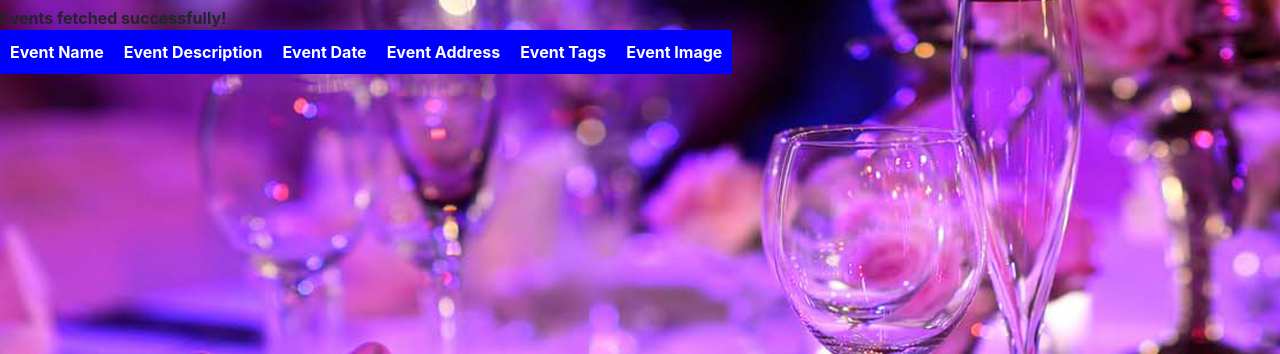
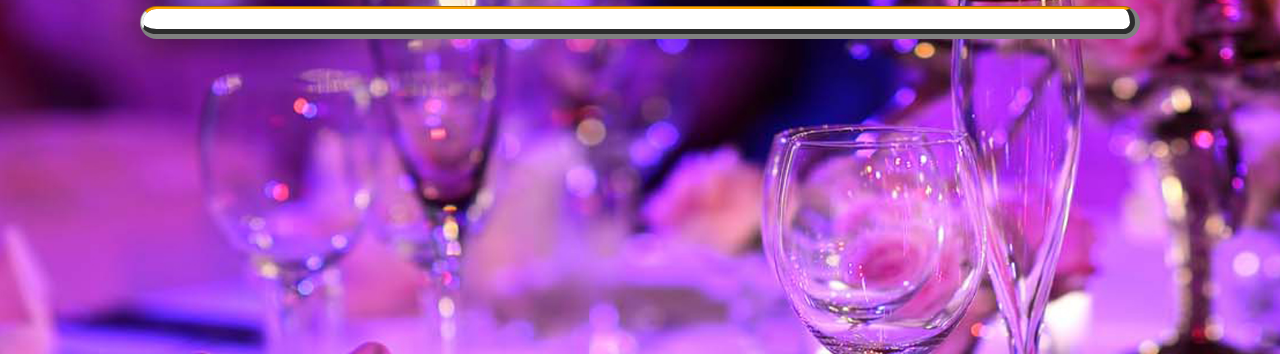
Before and after one commit to apoorvjha/Event-Recommendation-Engine, a Flask app: page /recommendations in a window 1280 px wide. Shown: the part 66-420 px from the top of the page. Run offline with Flask 3, Linux system fonts and the light colour scheme; the visitor is signed in with stand-in values (Sample User, id 1); data that the repository does not hold is empty; some libraries are stand-ins or nearby versions.

Commit message:
Updated the code.

```diff
--- a/source/app.py
+++ b/source/app.py
@@ -279,7 +279,7 @@ def addEvent():
             if response.shape[0] > 0:
                 response["eventID"] = response["Index"].apply(lambda x: Auth.get_event_id(x))
                 response = response.explode('eventID')
-                response = response[~response["eventID"].isnull()]
+                response = response[(response["eventID"] != '') & (~response["eventID"].isnull())]
                 events = response["eventID"].unique()[ : config["TOP_K"]]
                 response = response[response["eventID"].isin(events)]
                 Auth.save_recommendation(response[["eventID", "userID"]])
@@ -377,7 +377,8 @@ def viewRecommendedEvents():
                         response = response.sort_values(by = "Similarity_Score", ascending = False)
                     response["eventID"] = response["Index"].apply(lambda x: Auth.get_event_id(x))
                     response = response.explode('eventID')
-                    response = response[response["eventID"] != '']
+                    response = response[(response["eventID"] != '') & (~response["eventID"].isnull())]
+                    print(response)
                     events = response["eventID"].unique()[ : config["TOP_K"]]
                     response = response[response["eventID"].isin(events)]
                     Auth.save_recommendation(response[["eventID", "userID"]].drop_duplicates(subset = ["eventID", "userID"]))
--- a/source/static/css/index.css
+++ b/source/static/css/index.css
@@ -222,3 +222,18 @@ footer p {
     text-align: center;
     margin-top: 50px;
 }
+
+.card-grid {
+    display: flex;
+    flex-wrap: wrap;
+    gap: 20px; /* Adjust spacing between cards */
+    align-content: center;
+}
+
+.event_recommendation_card {
+    width: 300px; /* Set card width as needed */
+    padding: 20px;
+    border: 1px solid black;
+    box-shadow: 0 4px 8px 0 rgba(0, 0, 0, 0.2);
+    background-color: #fff;
+}
--- a/source/static/js/index.js
+++ b/source/static/js/index.js
@@ -465,21 +465,20 @@ function get_recommedations_feed(){
 			console.log(response)
 			if(response.status==200){
 				let data="";
-				data+="<b>Events fetched successfully!</b><br>";
-				data+='<table class="user-data-div">';
-				data+='<tr><th>Event Name</th><th>Event Description</th><th>Event Date</th><th>Event Address</th><th>Event Tags</th><th>Event Image</th></tr>';
-
+				data+='<center><div class="card-grid">'
 				for(i = 0; i< response.event_name.length; i = i+1){
-					data+='<tr>';
-					data+='<td>'+ response.event_name[i] +'</td>';
-					data+='<td>'+ response.event_description[i] +'</td>';
-					data+='<td>'+ response.event_date[i] +'</td>';
-					data+='<td>'+ response.event_address[i] +'</td>';
-					data+='<td>'+ response.event_tags[i] +'</td>';
-					data+='<td><img src = "'+ response.event_pic[i] +'" class = "result_img"></td>';
-					data+='</tr>';
+					data+='<div class = "event_recommendation_card">'
+					data+='<img src = "'+ response.event_pic[i] +'" alt="Avatar" style="width: 100%;">'
+					data+='<div class="container">'
+					data+='<h4><b>'+ response.event_name[i] +'</b></h4>'
+					data+='<p>'+ response.event_description[i] +'</p>'
+					data+='<p>'+ response.event_date[i] +'</p>'
+					data+='<p>'+ response.event_address[i] +'</p>'
+					data+='<p>'+ response.event_tags[i] +'</p>'
+					data+='</div>'
+					data+='</div>'
 				}
-				data+="</table>";
+				data+="</div></center>"
 				document.getElementById("recommendation_feed").innerHTML=data;
 			}
 		}
@@ -496,21 +495,20 @@ function view_recommended_events(){
 			// console.log(response)
 			if(response.status==200){
 				let data="";
-				data+="<b>Events fetched successfully!</b><br>";
-				data+='<table class="user-data-div">';
-				data+='<tr><th>Event Name</th><th>Event Description</th><th>Event Date</th><th>Event Address</th><th>Event Tags</th><th>Event Image</th></tr>';
-
+				data+='<center><div class="card-grid">'
 				for(i = 0; i< response.event_name.length; i = i+1){
-					data+='<tr>';
-					data+='<td>'+ response.event_name[i] +'</td>';
-					data+='<td>'+ response.event_description[i] +'</td>';
-					data+='<td>'+ response.event_date[i] +'</td>';
-					data+='<td>'+ response.event_address[i] +'</td>';
-					data+='<td>'+ response.event_tags[i] +'</td>';
-					data+='<td><img src = "'+ response.event_pic[i] +'" class = "result_img"></td>';
-					data+='</tr>';
+					data+='<div class = "event_recommendation_card">'
+					data+='<img src = "'+ response.event_pic[i] +'" alt="Avatar" style="width: 100%;">'
+					data+='<div class="container">'
+					data+='<h4><b>'+ response.event_name[i] +'</b></h4>'
+					data+='<p>'+ response.event_description[i] +'</p>'
+					data+='<p>'+ response.event_date[i] +'</p>'
+					data+='<p>'+ response.event_address[i] +'</p>'
+					data+='<p>'+ response.event_tags[i] +'</p>'
+					data+='</div>'
+					data+='</div>'
 				}
-				data+="</table>";
+				data+="</div></center>"
 				document.getElementById("task").innerHTML=data;
 			}
 		}
@@ -527,22 +525,22 @@ function view_events(){
 			// console.log(response)
 			if(response.status==200){
 				let data="";
-				data+="<b>Events fetched successfully!</b><br>";
-				data+='<table class="user-data-div">';
-				data+='<tr><th>Event Name</th><th>Event Description</th><th>Event Date</th><th>Event Address</th><th>Event Tags</th><th>Event Image</th><th>Delete Event</th></tr>';
 
+				data+='<center><div class="card-grid">'
 				for(i = 0; i< response.event_name.length; i = i+1){
-					data+='<tr>';
-					data+='<td>'+ response.event_name[i] +'</td>';
-					data+='<td>'+ response.event_description[i] +'</td>';
-					data+='<td>'+ response.event_date[i] +'</td>';
-					data+='<td>'+ response.event_address[i] +'</td>';
-					data+='<td>'+ response.event_tags[i] +'</td>';
-					data+='<td><img src = "'+ response.event_pic[i] +'" class = "result_img"></td>';
-					data+='<td><input type="submit" class="btn btn-danger" value="Delete" onClick="delete_event(\''+ response.event_id[i] +'\')"></td>';
-					data+='</tr>';
+					data+='<div class = "event_recommendation_card">'
+					data+='<img src = "'+ response.event_pic[i] +'" alt="Avatar" style="width: 100%;">'
+					data+='<div class="container">'
+					data+='<h4><b>'+ response.event_name[i] +'</b></h4>'
+					data+='<p>'+ response.event_description[i] +'</p>'
+					data+='<p>'+ response.event_date[i] +'</p>'
+					data+='<p>'+ response.event_address[i] +'</p>'
+					data+='<p>'+ response.event_tags[i] +'</p>'
+					data+='<p><input type="submit" class="btn btn-danger" value="Delete" onClick="delete_event(\''+ response.event_id[i] +'\')"></p>';
+					data+='</div>'
+					data+='</div>'
 				}
-				data+="</table>";
+				data+="</div></center>"
 				document.getElementById("task").innerHTML=data;
 			}
 		}
--- a/source/templates/recommendations.html
+++ b/source/templates/recommendations.html
@@ -1,8 +1,8 @@
 {% extends 'base.html' %}
 {% block title %}Recommendation Feed{% endblock %}
 {% block main %}
-
-    <div id = "recommendation_feed">
+<center>
+    <div class="task" id = "recommendation_feed">
         <div id="loading-screen">
             <div class="loader"></div>
             <p>Loading...</p>
@@ -16,4 +16,5 @@
         </script>
 
     </div>
+</center>
 {% endblock %}
```
Also changed, not shown: source/static/EVENT_PIC/Test Event 4download.jpg (added), source/static/PROFILE_PIC/user01download.jpg (added).
